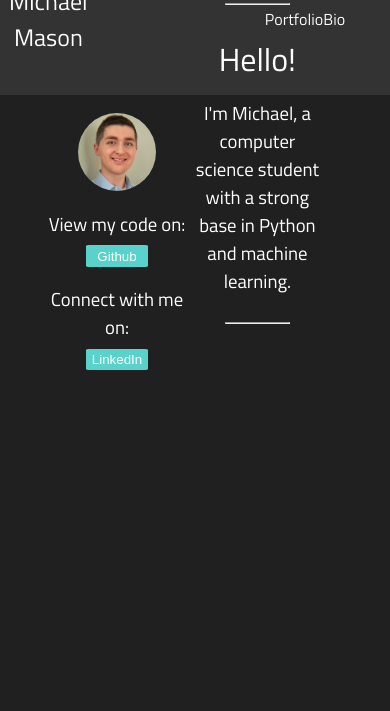
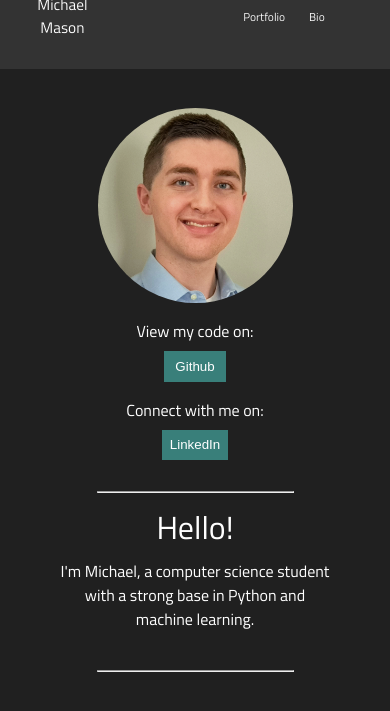
Before and after one commit to masonmike2001/portfolio-redo, a Flask app: page / in a window 390 px wide. Shown: the top 711 px of the page. Run offline with Flask 3, Linux system fonts and the light colour scheme.

Commit message:
makes site mobile friendly and reorganizes bio paragraph

```diff
--- a/static/styles.css
+++ b/static/styles.css
@@ -8,42 +8,195 @@ body {
     margin: 0;
     color: #ffffff;
     width: 100vw;
-
 }
 
+@media screen and (max-width: 320px) {
+  /* comes into effect for screens less than or equal to 320 pixels */
+  #nav-title {
+    font-size: 100%;
+  }
+  #nav-work, #nav-bio {
+    font-size: 90%;
+  }
+  .head-pic {
+    width: 50%;
+    margin-top: 10%;
+  }
+  #main-grid {
+    display: flex;
+    flex-direction: column-reverse;
+  }
+  hr {
+    /* display: none; */
+    margin-top: 8%;
+    margin-bottom: -3%;
+  }
+  h3 {
+    font-size: 70%;
+    text-align: center;
+    margin: auto;
+    margin-bottom: 2%;
+    width: 70%;
+  }
+  .project-box>h2 {
+    font-size: 90%;
+    margin-right: 20%;
+  }
+  .project-box>ul>li {
+    font-size: 70%;
+    text-align: left;
+  }
+  .bio>* {
+    width: 75%;
+    padding-top: 3%;
+    margin: auto;
+    font-size: 90%;
+  }
+  .bio-list {
+    display: flex;
+    flex-direction: column;
+  }
+  .bio-list>* {
+    font-size: 140%;
+    margin: 4%;
+    text-align: center;
+    list-style-type: none;
+  }
+}
+@media screen and (min-width: 321px) and (max-width: 480px) {
+  /* comes into effect for screens between 321 and 480 pixels (inclusive) */
+  .navbar {
+    font-size: 80%;
+    margin-bottom: 10%;
+  }
+  #nav-title {
+    font-size: 120%;
+  }
+  #nav-work, #nav-bio {
+    font-size: 90%;
+  }
+  .head-pic {
+    width: 50%;
+    margin-top: 10%;
+    margin-bottom: 20%;
+  }
+  #main-grid {
+    display: flex;
+    flex-direction: column;
+  }
+  hr {
+    /* display: none; */
+    margin-top: 8%;
+    margin-bottom: -3%;
+  }
+  h3 {
+    font-size: 100%;
+    text-align: center;
+    margin-bottom: 2%;
+  }
+  .header>h3 {
+    width: 70%;
+  }
+  .project-box>h2 {
+    font-size: 90%;
+    margin-right: 20%;
+  }
+  .project-box>ul>li {
+    font-size: 70%;
+    text-align: left;
+  }
+  .bio>* {
+    width: 75%;
+    padding-top: 3%;
+    margin: auto;
+    font-size: 90%;
+  }
+  .bio-list {
+    display: flex;
+    flex-direction: row;
+  }
+  .bio-list>* {
+    font-size: 70%;
+    margin-left: -4%;
+    text-align: left;
+  }
+}
+@media screen and (min-width: 481px) {
+  /* comes into effect for screens larger than or equal to 481 pixels */
+  #main-grid {
+    display: grid;
+    grid-template: 30% / 40vw 40vw;
+    margin-top: 5%;
+  }
+  #nav-title {
+    font-size: 160%;
+  }
+  #nav-work, #nav-bio {
+    font-size: 100%;
+  }
+  .head-pic {
+    width: 50%;
+  }
+  h3 {
+    font-size: 100%;
+    text-align: center;
+    margin-bottom: 2%;
+  }
+  .header>h1 {
+    font-size: 340%;
+  }
+  .header>h3 {
+    text-align: center;
+    width: 70%;
+    font-size: 110%;
+  }
+  .project-box>h2 {
+    font-size: 110%;
+    margin-right: 20%;
+  }
+  .project-box>ul>li {
+    font-size: 100%;
+    text-align: left;
+  }
+  .bio>* {
+    width: 75%;
+    padding-top: 3%;
+    margin: auto;
+    font-size: 110%;
+  }
+  .bio-list {
+    display: flex;
+    flex-direction: row;
+  }
+  .bio-list>* {
+    font-size: 100%;
+    margin-left: 4%;
+    text-align: left;
+  }
+  .year {
+    font-size: 140%;
+    margin-bottom: 4%;
+  }
+}
 .navbar {
     display: grid;
-    grid-template:  20% / 20% 50% 10% 10% ;
+    grid-template:  20% / 20% 40% 15% 15% ;
     -ms-grid-column-align: center;
-    gap: 1%;
     padding: 3%;
-
-
+    padding-left: 7%;
     background-color: #333333;
-}
-
-.navbar>* {
-
-    font-size: 100%;
-}
-
-#nav-title {
-
-    font-size: 150%;
 }
 
 a {
     text-decoration: none;
     color: #ffffff;
     filter: drop-shadow( rgb(15, 15, 15) 0.5px 0.5px);
-
 }
 
+a:not(#nav-title):hover{
+    background-color: #45aba4af;
+}
 
-a:not(#nav-title):hover{
-    background-color: #66fcf2cf;
-    border-radius: 7%;
-}
 .navbar>img {
     grid-column: 1;
 }
@@ -56,6 +209,127 @@ a:not(#nav-title):hover{
     grid-column: 4;
 }
 
+.header {
+  width: 100%;
+  display: flex;
+  justify-content: center;
+  align-items: center;
+  flex-direction: column;
+}
+
+.head-pic {
+  display: flex;
+  margin: auto;
+  border-radius: 50%;
+}
+
+h1 {
+  margin-bottom: -2%;
+}
+
+hr {
+  width: 50%;
+}
+
+.centered {
+  display: flex;
+  flex-direction: column;
+  align-items: center;
+  justify-content: center;
+  text-align: center;
+}
+
+.hor-align
+{
+  flex-direction: row;
+}
+
+.vert-align
+{
+  flex-direction: column;
+}
+
+button {
+  background-color: #45aba4af;
+  border: none;
+  padding: 2%;
+  color: white;
+  min-width: 61.66px;
+}
+
+button:hover {
+  background-color: #45aba4af;
+  cursor: pointer;
+}
+
+/* .resume {
+  width: 80%;
+  filter: invert(0.88)
+} */
+
+/* Portfolio */
+.project-box {
+  width: 90%;
+  border-left: 1px solid #22fff0;
+  border-radius: 1%;
+  display: grid;
+  grid-template: 20% 50% / 30% 70%;
+}
+
+.project-box>h2 {
+  grid-column: 1;
+  grid-row: 1;
+  text-align: center;
+}
+
+.button-row {
+  display: flex;
+  flex-direction: row;
+  justify-content: center;
+  align-items: center;
+  grid-column: 2;
+  grid-row: 1;
+  margin: auto;
+  gap: 5%;
+}
+
+.button-row>img {
+  margin: auto;
+  width: 15%;
+  margin-top: 5%;
+}
+
+.project-box>h3 {
+  grid-column: 1;
+  grid-row: 2;
+  margin: auto;
+}
+
+.project-box>ul {
+  grid-column: 2;
+  grid-row: 2;
+}
+
+.bio-list {
+  display: flex;
+  justify-content: center;
+  margin: auto;
+  margin-top: 2%;
+  padding: 6%;
+  background-color: #45aba4af;
+}
+
+
+
+
+
+
+
+
+
+
+
+/* Fonts:   */
 .titillium-web-extralight {
 font-family: "Titillium Web", sans-serif;
 font-weight: 200;
@@ -121,159 +395,3 @@ a:not(#nav-title):hover{
 font-weight: 700;
 font-style: italic;
 }
-
-  .header {
-    width: 80%;
-    display: flex;
-    justify-content: center;
-    align-items: center;
-    flex-direction: column;
-  }
-
-  .head-pic {
-    width: 50%;
-    display: flex;
-    margin: auto;
-    border-radius: 50%;
-  }
-
-  h1 {
-    margin-bottom: -2%;
-  }
-
-  hr {
-    width: 50%;
-  }
-  #main {
-    display: flex;
-    margin: 0 5vw 0 5vw;
-  }
-
-  #main-grid {
-    display: grid;
-    grid-template: 30% / 40vw 40vw;
-
-    margin-top: 5%;
-  }
-
-  .centered {
-    display: flex;
-    flex-direction: column;
-    align-items: center;
-    justify-content: center;
-    text-align: center;
-  }
-
-  .hor-align
-  {
-    flex-direction: row;
-  }
-
-  .vert-align
-  {
-    flex-direction: column;
-  }
-
-  button {
-    background-color: #66fcf2cf;
-    border: none;
-    padding: 2%;
-    margin: auto;
-    width: 20%;
-    border-radius: 5%;
-    color: white;
-    min-width: 61.66px;
-    /* text-shadow: rgb(15, 15, 15) .75px .75px; */
-
-  }
-
-  button:hover {
-    background-color: #66fcf2;
-    cursor: pointer;
-  }
-
-  .c2a {
-    margin-bottom: 5%;
-  }
-
-  .resume {
-    width: 80%;
-    filter: invert(0.88)
-  }
-
-
-  /* Portfolio */
-  .project-box {
-
-    width: 90%;
-    border-left: 1px solid #22fff0;
-    border-radius: 1%;
-    display: grid;
-    grid-template: 20% 50% / 30% 70%;
-
-  }
-
-  .project-box>h2 {
-    grid-column: 1;
-    grid-row: 1;
-    text-align: center;
-  }
-
-  .button-row {
-    display: flex;
-    flex-direction: row;
-    justify-content: center;
-    align-items: center;
-    grid-column: 2;
-    grid-row: 1;
-    margin: auto;
-    gap: 5%;
-  }
-
-  .button-row>img {
-
-    margin: auto;
-    width: 15%;
-    margin-top: 5%;
-
-  }
-
-  .project-box>h3 {
-    grid-column: 1;
-    grid-row: 2;
-
-  }
-
-  .project-box>ul {
-    grid-column: 2;
-    grid-row: 2;
-
-  }
-
-  .project-box>ul>li {
-    font-size: 100%;
-    text-align: left;
-  }
-
-
-  .bio>* {
-    width: 75%;
-    padding-top: 3%;
-    margin: auto;
-    font-size: 100%;
-  }
-
-  .bio-list {
-    display: flex;
-    flex-direction: row;
-    text-align: left;
-    justify-content: center;
-    margin: auto;
-    margin-top: 2%;
-    padding: 6%;
-    background-color: #45aba4af;
-  }
-
-  .bio-list>* {
-    font-size: 100%;
-  }
--- a/templates/bio.html
+++ b/templates/bio.html
@@ -2,7 +2,9 @@
 {% block content %}
 
 <div class="bio">
-    <p class="titillium-web-light">Welcome! My name is Mike, and I'm a full stack developer. As of this year, I am attending Western Governors University for my B.S. in Computer Science, and when I'm not studying or working on projects, I work as an EMT. If I'm not doing that either, I'm probably playing with my pet gecko.</p>
+    <p class="titillium-web-light">Welcome! My name is Mike, and I'm a full stack developer. As of this year, I am attending Western Governors University for my B.S. in Computer Science.</p>
+    <p class="titillium-web-light">When I'm not studying or working on projects, I work as an EMT. If I'm not doing that either, I'm probably playing with my pet gecko.</p>
+
     <p class="titillium-web-light">If you'd like to contact me, feel free to send a message to me through LinkedIn or connect!</p>
     <div class="bio-list">
 
--- a/templates/home.html
+++ b/templates/home.html
@@ -12,10 +12,10 @@
             </div>
 
     </div>
-    <div class="header">
+    <div class="header centered">
         <hr>
-        <h1 class="titillium-web-regular">Hello!</h1>
-        <h3 class="titillium-web-regular">I'm Michael, a computer science student with a strong base in Python and machine learning.</h3>
+        <h1 class="titillium-web-regular centered">Hello!</h1>
+        <h3 class="titillium-web-regular centered">I'm Michael, a computer science student with a strong base in Python and machine learning.</h3>
         <hr>
     </div>
 
--- a/templates/portfolio.html
+++ b/templates/portfolio.html
@@ -1,7 +1,7 @@
 {% extends "layout.html" %}
 {% block content %}
     <div class="centered">
-        <h3 class="titillium-web-light">MARCH 2024</h3>
+        <h3 class="titillium-web-light year">MARCH 2024</h3>
         <div class="project-box titillium-web-light">
             <h2>Portfolio Site</h2>
             <!-- <img src="../static/portfolio/weatherapp.png" alt=""> -->
@@ -17,7 +17,7 @@
                 <li>Hosted using an Azure container, and configured workflow to redeploy on every push</li>
             </ul>
         </div>
-        <h3 class="titillium-web-light">FEBRUARY 2023</h3>
+        <h3 class="titillium-web-light year">FEBRUARY 2023</h3>
         <div class="project-box titillium-web-light">
             <h2>Weather App</h2>
             <!-- <img src="../static/portfolio/weatherapp.png" alt=""> -->
```
Lines whose indentation alone changed are shown as unchanged.
